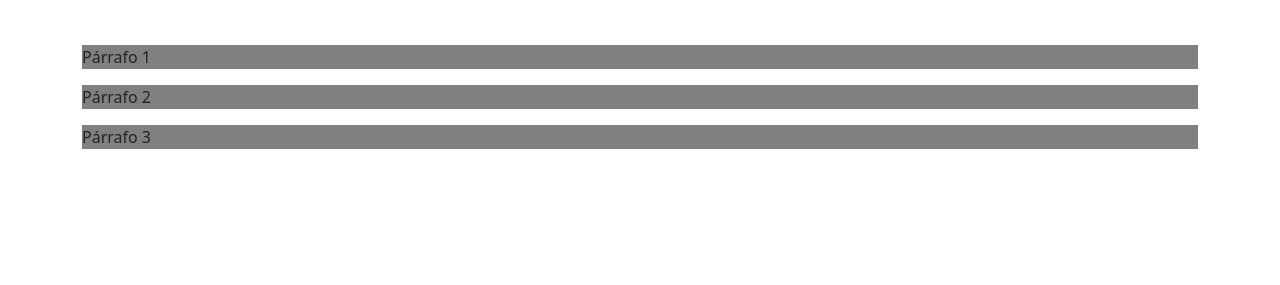
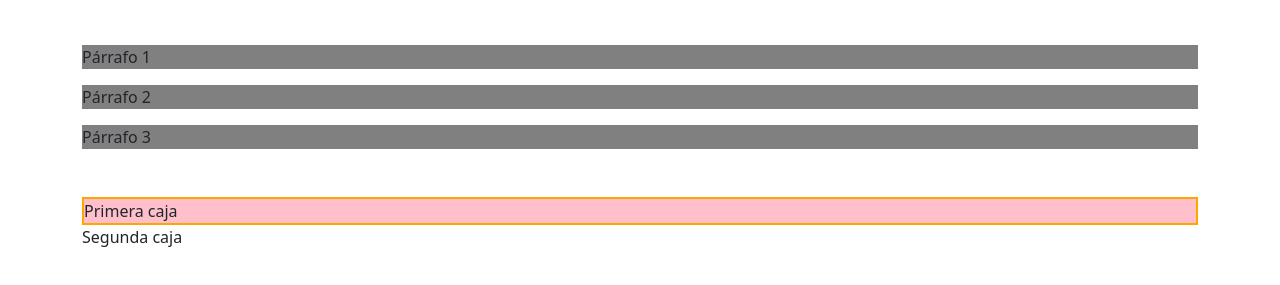
Before and after one commit to CRISROMSAL/practica_dom_json, a plain HTML site: page index.html in a window 1280 px wide. Shown: the part 131-416 px from the top of the page. Drawn offline with nearby package versions, Linux system fonts and the light colour scheme.

Commit message:
ejercicio 3

```diff
--- a/index.html
+++ b/index.html
@@ -21,6 +21,12 @@
         <p class="texto">Párrafo 3</p>
     </div>
 
+    <!-- Ejercicio 3 -->
+    <div class="container my-5">
+        <div class="caja">Primera caja</div>
+        <div class="caja">Segunda caja</div>
+    </div>
+
     <script src="script.js"></script>
 </body>
 </html>
--- a/script.js
+++ b/script.js
@@ -10,3 +10,8 @@ const textos = document.getElementsByClassName('texto');
 for (let i = 0; i < textos.length; i++) {
     textos[i].style.backgroundColor = 'gray';
 }
+
+// Ejercicio 3: Selección con querySelector: Devuelve sólo el primer elemento
+const caja = document.querySelector('.caja');
+caja.style.border = '2px solid orange';
+caja.style.backgroundColor = 'pink';
```
